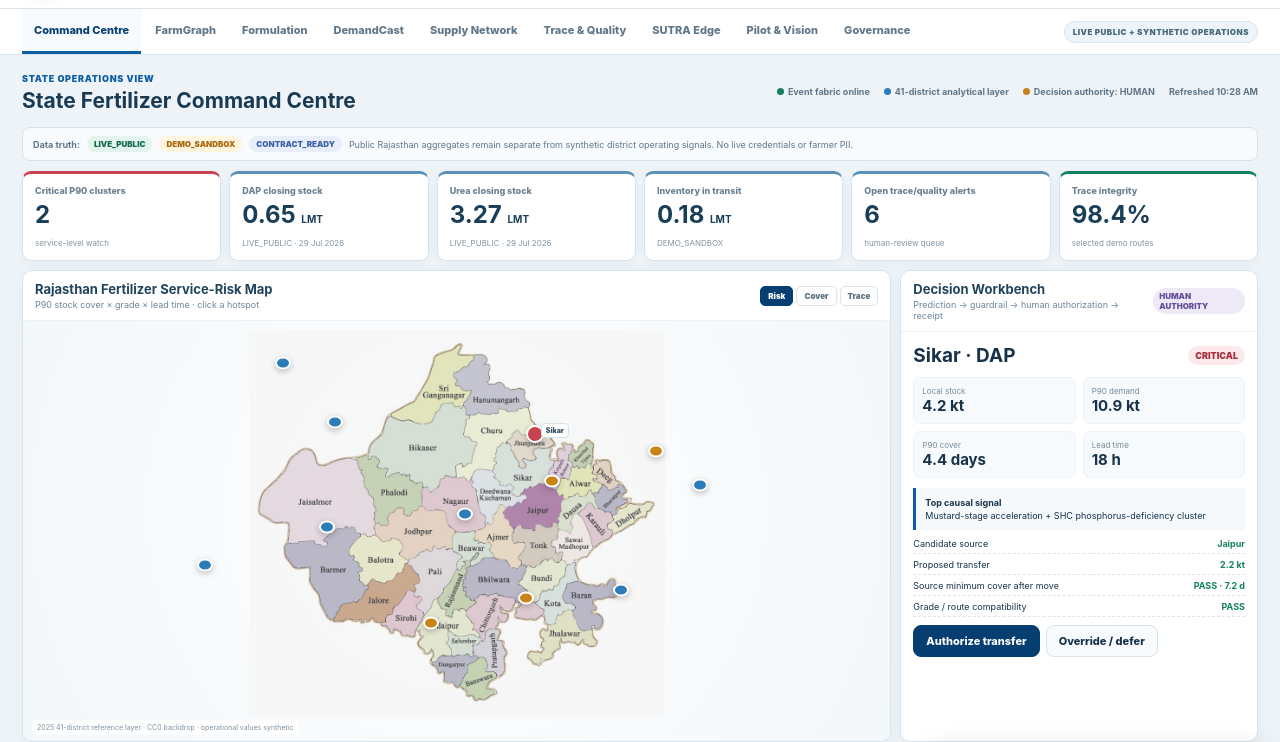
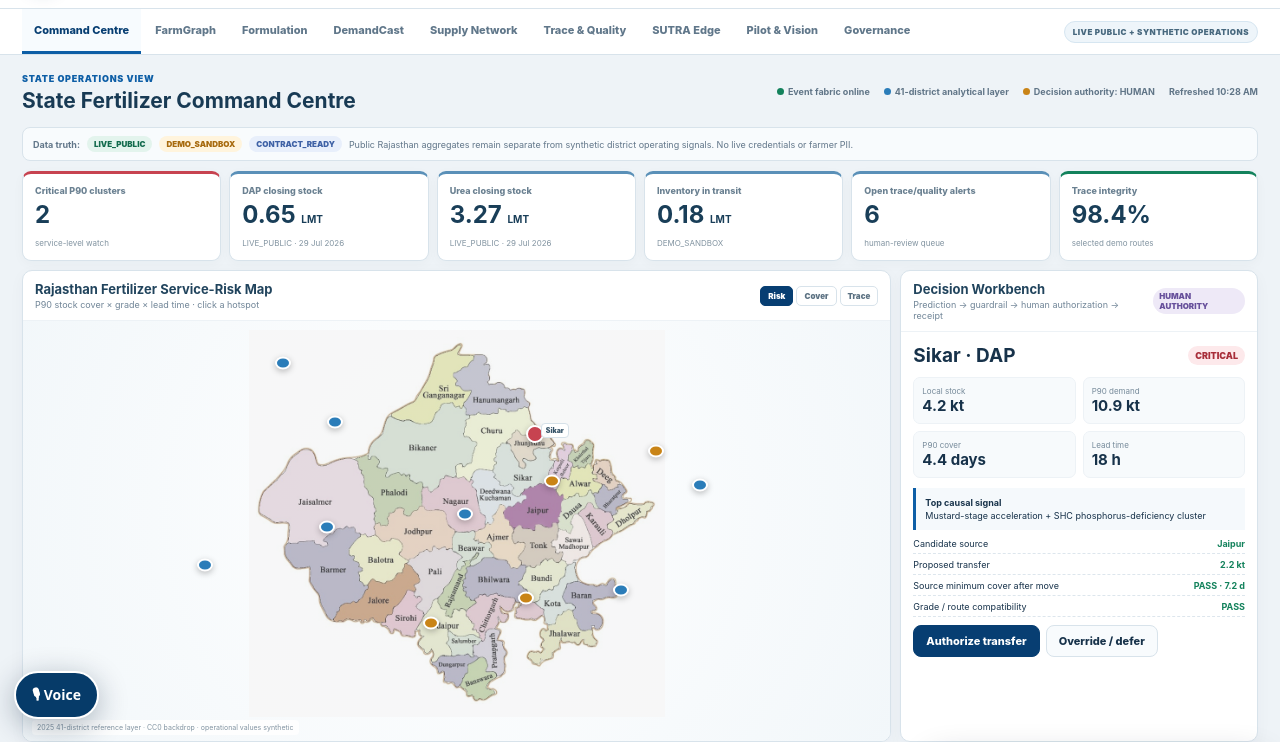
Before and after one commit to Sauravssoni/RIC-Smart-Fertilizer, a plain HTML site: page dashboard/index.html in a window 1280 px wide. Shown: the part 67-809 px from the top of the page. Drawn offline with Linux system fonts and the light colour scheme.

Commit message:
feat(ric): opt-in Oracle ASR gateway and reviewable native voice actions

```diff
--- /dev/null
+++ b/dashboard/ric-voice.js
@@ -0,0 +1,219 @@
+/* RIC Oracle Voice v0.1: opt-in, same-origin Oracle ASR, human-confirmed native action. */
+(() => {
+  "use strict";
+  if (window.__RIC_ORACLE_VOICE_LOADED__) return;
+  window.__RIC_ORACLE_VOICE_LOADED__ = true;
+  const script = document.currentScript || document.querySelector("script[data-ric-project]");
+  const project = (script && script.getAttribute("data-ric-project")) || "";
+  const endpoint = "/_ric-voice";
+  const uri = verb => endpoint + "/" + verb + (project === "farmgraph" || project === "agrisetu" ? "/" : "");
+  const config = {
+    urvara: [
+      ["Run fertilizer jury mission", ["demo","jury","mission","डेमो","प्रदर्शन","शुरू"], "#jury", "", ""],
+      ["Analyze fertilizer demand", ["demand","forecast","requirement","मांग","पूर्वानुमान"], '[data-page="demand"]', "", ""],
+      ["Review fertilizer formulation", ["fertilizer","nutrient","formulation","खाद","उर्वरक","पोषक"], '[data-page="formulation"]', "", ""],
+      ["Review stock and distribution", ["stock","supply","distribution","गोदाम","वितरण"], '[data-page="supply"]', "", ""],
+      ["Review traceability", ["trace","quality","batch","tracking","गुणवत्ता","ट्रैकिंग"], '[data-page="trace"]', "", ""]
+    ],
+    rajhaq: [
+      ["Run scheme-guidance demonstration",["demo","guide","डेमो","मार्गदर्शन"],"#guide","",""],
+      ["Open citizen scheme guidance",["scheme","eligibility","citizen","योजना","पात्रता","नागरिक"],'[data-page="citizen"]',"",""],
+      ["Open evidence controls",["evidence","document","proof","दस्तावेज","सबूत"],'[data-page="evidence"]',"",""]
+    ],
+    shwas: [
+      ["Open clinical screening demonstration",["demo","judge","screen","डेमो","जांच"],"","", "Judge Mode"],
+      ["Open triage workbench",["triage","risk","screening","जोखिम","जांच"],"",'',"Screening"],
+      ["Open referrals",["referral","hospital","board","रेफरल","अस्पताल"],"","", "Referral"]
+    ],
+    dhool: [
+      ["Analyze mine dust",["dust","intelligence","prediction","धूल","प्रदूषण"],'[data-view="intelligence"]',"",""],
+      ["Review exposure",["exposure","workers","संपर्क","मजदूर"],'[data-view="exposure"]',"",""],
+      ["Review corrective actions",["action","closure","control","कार्रवाई","नियंत्रण"],'[data-view="operations"]',"",""]
+    ],
+    sakhi: [
+      ["Find suitable women's work",["women","work","job","employment","महिला","नौकरी","काम"],"","","Women Discovery"],
+      ["Review employer safety",["safety","employer","trust","सुरक्षा","नियोक्ता"],"","","Trust & Safety"],
+      ["Review childcare and travel",["childcare","travel","transport","बच्चे","यात्रा"],"","","Care & Mobility Map"]
+    ],
+    jal: [
+      ["Open groundwater evaluator",["demo","evaluator","water","groundwater","जल","पानी"],"","/evaluator",""],
+      ["Analyze priority block",["risk","block","priority","संकट","ब्लॉक"],"","/cases/demo-block",""],
+      ["Review recharge interventions",["recharge","intervention","भूजल","रिचार्ज"],"","/cases/demo-block/interventions",""]
+    ],
+    agrisetu: [
+      ["Run AgriStack guided demo",["demo","guided","डेमो","प्रदर्शन"],"#judgeMode","/mission-control/",""],
+      ["Analyze farm records",["farmgraph","land","parcel","खसरा","जमीन","खेत"],'[data-view="farmgraph"]',"/mission-control/",""],
+      ["Review record mismatches",["care","mutation","mismatch","reconcile","अंतर","मिलान"],'[data-view="care"]',"/mission-control/",""],
+      ["Open farmer service",["farmer","citizen","किसान"],"","/farmer/",""]
+    ],
+    farmgraph: [
+      ["Open crop-health guided demo",["demo","judge","डेमो","प्रदर्शन"],"","/demo/",""],
+      ["Capture crop evidence",["camera","image","photo","disease","scan","फोटो","रोग","जांच"],"","/field/scan/",""],
+      ["Analyze suspected outbreaks",["outbreak","cluster","spread","प्रकोप","फैलाव"],"","/outbreaks/",""],
+      ["Review plot digital twins",["twin","field","farm","खेत","डिजिटल"],"","/digital-twins/",""],
+      ["Open expert KVK referral",["expert","kvk","referral","विशेषज्ञ","सलाह"],"","/support/",""]
+    ],
+    aushadhi: [
+      ["Open medicine shortage assessment",["shortage","risk","medicine","दवा","कमी","जोखिम"],"","/risk",""],
+      ["Run guided medicine rescue",["demo","guided","mission","डेमो","अभियान"],"","/dashboard","Run Guided Mission"],
+      ["Plan medicine rescue",["rescue","transfer","stock","स्टॉक","हस्तांतरण"],"","/rescue",""],
+      ["Review delivery evidence",["proof","receipt","evidence","रसीद","प्रमाण"],"","/evidence",""]
+    ],
+    agripay: [
+      ["Review invoice claims",["invoice","claim","bill","payment","बिल","भुगतान"],"","/intake",""],
+      ["Open dealer onboarding",["dealer","onboarding","registration","डीलर","पंजीकरण"],"","/onboarding",""],
+      ["Analyze financial impact",["impact","analytics","money","प्रभाव","विश्लेषण"],"","/impact",""]
+    ],
+    rajkisan: [
+      ["Discover agriculture services",["service","scheme","application","सेवा","योजना","आवेदन"],"","","Services"],
+      ["Find eligibility guidance",["eligibility","document","पात्रता","दस्तावेज"],"","","Eligibility"],
+      ["Show department analytics",["analytics","dashboard","विश्लेषण"],"","","Analytics"]
+    ],
+    taap: [
+      ["Open field heat safety",["field","worker","heat","गर्मी","मजदूर"],"","/field",""],
+      ["Review heat forecast",["forecast","risk","warning","पूर्वानुमान","चेतावनी"],"","","Forecast"],
+      ["Open protected shift planning",["shift","planning","schedule","शिफ्ट","समय"],"","","Protected Shift"]
+    ],
+    janani: [
+      ["Review maternal case and care",["case","mother","pregnancy","maternal","गर्भ","माँ","माता"],"","","Case & Care"],
+      ["Analyze referral readiness",["referral","hospital","transport","रेफरल","अस्पताल"],"","","Referral"],
+      ["Review district intelligence",["district","forecast","risk","जिला","जोखिम"],"","","Intelligence"]
+    ],
+    heritage: [
+      ["Run heritage crowd scenario",["demo","demand","recovery","डेमो","भीड़"],"","","Start guided incident replay"],
+      ["Analyze visitor load",["forecast","capacity","footfall","पर्यटक","क्षमता"],'[data-view="recovery"]',"",""],
+      ["Review conservation actions",["heritage","conservation","clean","संरक्षण","सफाई"],'[data-view="cleanliness"]',"",""]
+    ],
+    drone: [
+      ["Enter drone services MVP",["demo","prototype","start","डेमो","शुरू"],"","","Enter MVP Prototype"],
+      ["Analyze drone service demand",["demand","service","request","मांग","सेवा"],"","","Demand"],
+      ["Review drone compliance",["compliance","safety","pilot","सुरक्षा","नियम"],"","","Compliance"]
+    ]
+  };
+  const actions = config[project];
+  if (!actions) { console.warn("RIC Oracle Voice: unknown dashboard key"); return; }
+  const langOptions = [
+    ["hi","हिंदी (Hindi)"],["en","English"],["auto","Auto-detect"],
+    ["raj-marwari","मारवाड़ी · experimental Hindi-assisted"],
+    ["raj-mewari","मेवाड़ी · experimental Hindi-assisted"],
+    ["raj-dhundhari","ढूंढाड़ी · experimental Hindi-assisted"],
+    ["raj-harauti","हाड़ौती · experimental Hindi-assisted"],
+    ["raj-wagdi","वागड़ी · experimental Hindi-assisted"],
+    ["raj-bagri","बागड़ी · experimental Hindi-assisted"]
+  ];
+  function text(el, value) { if(el) el.textContent = String(value); }
+  const css = document.createElement("style");
+  css.textContent = '#ricv{position:fixed;bottom:14px;left:14px;z-index:2147483000;color:#14283c;font:14px/1.45 system-ui,Arial,sans-serif;max-width:calc(100vw - 28px)}'+
+   '#ricv *{box-sizing:border-box}#ricv button,#ricv select,#ricv textarea{font:inherit}#ricv .trigger{min-width:56px;min-height:48px;border:2px solid #fff;background:#063b69;color:white;border-radius:30px;padding:9px 16px;box-shadow:0 7px 30px #071c3550;cursor:pointer;font-weight:750}'+
+   '#ricv .pane{width:min(370px,calc(100vw - 28px));max-height:min(610px,calc(100dvh - 84px));overflow:auto;background:#fff;border:1px solid #bbccdc;border-radius:16px;box-shadow:0 12px 50px #071c3550;margin-bottom:8px;padding:16px;display:none}'+
+   '#ricv.open .pane{display:block}#ricv h2{font-size:16px!important;margin:0 0 6px!important;color:#143c60!important}#ricv small{display:block;color:#415872;font-size:11px;line-height:1.5;margin:5px 0}#ricv select,#ricv textarea{width:100%;border:1px solid #97adbe;border-radius:9px;background:white;color:#14283c;padding:9px;margin:5px 0}'+
+   '#ricv textarea{min-height:76px;resize:vertical}#ricv .controls{display:flex;flex-wrap:wrap;gap:7px;margin:9px 0}#ricv .controls button{padding:9px 11px;border-radius:9px;border:1px solid #345775;color:#133958;background:#edf5fa;cursor:pointer;min-height:42px}#ricv .controls button.primary{background:#0d527d;color:white}#ricv button:disabled{opacity:.45;cursor:not-allowed}#ricv .status{background:#eef4f8;color:#1f4057;border-radius:8px;padding:9px;font-size:12px;min-height:33px;white-space:pre-wrap}#ricv label{font-size:12px;font-weight:650;color:#284660}#ricv .consent{display:flex;gap:9px;align-items:start}#ricv .consent input{margin-top:4px;flex-shrink:0}'+
+   '@media(max-width:480px){#ricv{bottom:8px;left:8px;max-width:calc(100vw - 16px)}#ricv .pane{width:calc(100vw - 16px);max-height:calc(100dvh - 74px)}#ricv .trigger{min-height:46px}}@media print{#ricv{display:none}}';
+  document.head.appendChild(css);
+  const host = document.createElement("div");host.id="ricv";
+  host.innerHTML = '<div class="pane" role="dialog" aria-label="Syntheon Oracle voice controls" aria-modal="false">'+
+   '<h2>🎙 Oracle Voice · '+project.toUpperCase()+'</h2>'+
+   '<small>Consent-based speech input. Oracle Whisper returns an UNVERIFIED transcript; edit it before running any action. No Government decision occurs automatically.</small>'+
+   '<label for="ricv-lang">Spoken language</label><select id="ricv-lang"></select>'+
+   '<label class="consent"><input id="ricv-consent" type="checkbox"><span>I agree to send one short audio clip to Syntheon’s Oracle ASR for temporary transcription.</span></label>'+
+   '<div class="controls"><button id="ricv-record" class="primary">● Record</button><button id="ricv-stop" disabled>■ Stop</button><button id="ricv-refresh">Check Oracle</button></div>'+
+   '<label for="ricv-transcript">Review or correct transcript</label><textarea id="ricv-transcript" placeholder="Your editable transcript appears here. You can also type a command."></textarea>'+
+   '<label for="ricv-action">Approved dashboard workflow</label><select id="ricv-action"></select>'+
+   '<div class="controls"><button id="ricv-run" class="primary">Run selected native workflow</button><button id="ricv-close">Close</button></div>'+
+   '<div id="ricv-status" class="status" role="status" aria-live="polite">Checking Oracle capability…</div>'+
+   '<small>Microphone permission is requested only when you press Record. Max 14 seconds. Hindi/English supported; regional dialects are experimental Hindi-assisted decoding, not native certified ASR.</small></div>'+
+   '<button class="trigger" id="ricv-open" aria-label="Open Oracle voice assistant" aria-expanded="false">🎙 Voice</button>';
+  const get=(id)=>host.querySelector("#"+id), setStatus=(msg)=>text(get("ricv-status"),msg);
+  const lng=get("ricv-lang"), act=get("ricv-action"), open=get("ricv-open");
+  langOptions.forEach(([value,label])=>{const o=document.createElement("option");o.value=value;o.textContent=label;lng.appendChild(o)});
+  const opt=document.createElement("option");opt.value="auto";opt.textContent="Detect from transcript";act.appendChild(opt);
+  actions.forEach((item,i)=>{const o=document.createElement("option");o.value=String(i);o.textContent=item[0];act.appendChild(o)});
+  function normalize(s){return String(s||"").toLocaleLowerCase().trim().replace(/\s+/g," ")}
+  function matches(item,s){const norm=normalize(s);return item[1].some(x=>norm.includes(normalize(x)))}
+  function guessed(textValue){const q=normalize(textValue);if(!q)return -1;const ix=actions.findIndex(a=>matches(a,q));return ix}
+  function updateGuess(){const ix=guessed(get("ricv-transcript").value);if(act.value==="auto"){setStatus(ix>=0?"Suggested action: "+actions[ix][0]+". Verify and press Run.":"Transcript ready; choose a supported workflow from the list or rephrase.");}}
+  get("ricv-transcript").addEventListener("input",updateGuess);
+  async function checkCapability(){
+    try {const r=await fetch(uri("capabilities"),{method:"GET",cache:"no-store",credentials:"same-origin"});
+      if(!r.ok)throw Error("gateway HTTP "+r.status);
+      const j=await r.json();setStatus(j.available?"Oracle ASR online. Consent and tap Record.":"Oracle reached but Whisper unavailable. Typed commands remain usable.");
+      return !!j.available;
+    } catch(e){setStatus("Oracle voice gateway unavailable: "+String(e.message||e)+". Typed commands still work.");return false;}
+  }
+  let recorder=null, stream=null, chunks=[], clipTimer=null, active=false;
+  function release(){if(clipTimer){clearTimeout(clipTimer);clipTimer=null;}if(stream){stream.getTracks().forEach(t=>t.stop());stream=null;}}
+  function state(recording){active=recording;get("ricv-record").disabled=recording;get("ricv-stop").disabled=!recording;}
+  async function record(){
+    if(active)return;
+    if(!get("ricv-consent").checked){setStatus("Recording blocked: explicit consent is required.");return;}
+    if(!window.isSecureContext || !navigator.mediaDevices?.getUserMedia || !window.MediaRecorder){setStatus("Microphone API unavailable. Use HTTPS and a modern browser, or type a command.");return;}
+    if(!(await checkCapability()))return;
+    try {
+      stream=await navigator.mediaDevices.getUserMedia({audio:{echoCancellation:true,noiseSuppression:true},video:false});
+      const formats=["audio/webm;codecs=opus","audio/mp4","audio/webm","audio/ogg;codecs=opus"];
+      const mime=formats.find(m=>MediaRecorder.isTypeSupported(m))||"";
+      recorder=new MediaRecorder(stream,mime?{mimeType:mime}:undefined);chunks=[];
+      recorder.ondataavailable=e=>{if(e.data?.size)chunks.push(e.data)};
+      recorder.onerror=()=>{setStatus("Recording failed; retry or type.");release();state(false)};
+      recorder.onstop=async()=>{const blob=new Blob(chunks,{type:recorder?.mimeType||mime||"audio/webm"});chunks=[];release();state(false);await transcribe(blob)};
+      recorder.start(250);state(true);setStatus("Recording… speak clearly. Automatically stops at 14 seconds.");
+      clipTimer=setTimeout(stop,14000);
+    }catch(e){release();state(false);setStatus(e.name==="NotAllowedError"?"Microphone denied. Enable it in browser site settings and retry.":"Microphone error: "+String(e.name||e.message||e))}
+  }
+  function stop(){if(recorder&&recorder.state==="recording"){setStatus("Preparing audio…");recorder.stop()}else{release();state(false)}}
+  async function transcribe(blob){
+    if(blob.size<200){setStatus("No audio received. Please record again.");return;}
+    if(blob.size>2500000){setStatus("Clip exceeded Oracle's 2.5 MB maximum. Please record a shorter clip.");return;}
+    const lang=lng.value;
+    const mime=blob.type.includes("mp4")?"audio/mp4":blob.type.includes("ogg")?"audio/ogg":"audio/webm";
+    const ext=mime==="audio/mp4"?"m4a":mime==="audio/ogg"?"ogg":"webm";
+    const fd=new FormData();fd.append("file",blob,"ric_voice."+ext);
+    setStatus("Transcribing through Oracle Whisper… audio is not saved by this app.");
+    const controller=new AbortController();const timer=setTimeout(()=>controller.abort(),150000);
+    try{
+      const r=await fetch(uri("transcribe")+"?consent=true&lang="+encodeURIComponent(lang),{method:"POST",body:fd,signal:controller.signal,credentials:"same-origin",cache:"no-store"});
+      let j={};try{j=await r.json()}catch{}
+      if(!r.ok){throw Error("Oracle HTTP "+r.status+" "+String(j.detail||""));}
+      const word=String(j.text||"").slice(0,1000);
+      if(!word){setStatus("Oracle detected no usable speech. Retry or type.");return}
+      get("ricv-transcript").value=word;act.value="auto";updateGuess();
+      const k=guessed(word);
+      setStatus("Oracle transcription received (UNVERIFIED). Review the text"+(k>=0?" and proposed native workflow: "+actions[k][0]:"; choose a workflow")+".");
+    }catch(e){setStatus("Transcription failed or timed out: "+String(e.message||e)+". No workflow was executed. You can type the command.");}
+    finally{clearTimeout(timer)}
+  }
+  function visible(el){const r=el.getBoundingClientRect();return r.width>0&&r.height>0&&getComputedStyle(el).visibility!=="hidden"&&!el.disabled}
+  function findNativeByText(phrase){
+    const q=normalize(phrase);
+    const els=Array.from(document.querySelectorAll('button,a,[role="button"]')).filter(visible);
+    return els.find(x=>normalize(x.textContent).includes(q))||null;
+  }
+  function run(){
+    const content=get("ricv-transcript").value.trim();if(!content){setStatus("No transcript. Speak or type what you want to do.");return;}
+    const idx=act.value==="auto"?guessed(content):Number(act.value);
+    if(idx<0||idx>=actions.length){setStatus("No safe matching action. Choose a native workflow explicitly; nothing was executed.");return;}
+    const a=actions[idx],selector=a[2],route=a[3],button=a[4];
+    // Only allow fixed built-in routes and known controls. Never build navigation from transcript.
+    if(route&&location.pathname.replace(/\/$/,"")!==route.replace(/\/$/,"")){
+      setStatus("Opening native "+a[0]+" page; use its own controls for analysis.");
+      location.assign(route);
+      return;
+    }
+    const el=(selector&&document.querySelector(selector))||(button&&findNativeByText(button));
+    if(el&&visible(el)){el.click();setStatus("Native dashboard workflow opened: "+a[0]+". Inspect its actual results and status.");host.classList.remove("open");open.setAttribute("aria-expanded","false");}
+    else if(route){setStatus("Native "+a[0]+" page is already open. Use its workflow controls; no simulated results were created.");}
+    else{setStatus("Native control not currently visible for "+a[0]+". Navigate to that module manually; no false analysis was created.");}
+  }
+  const init=()=>{
+    document.body.appendChild(host);
+    open.addEventListener("click",()=>{const shown=host.classList.toggle("open");open.setAttribute("aria-expanded",String(shown));if(shown)checkCapability()});
+    get("ricv-close").addEventListener("click",()=>host.classList.remove("open"));
+    get("ricv-record").addEventListener("click",record);
+    get("ricv-stop").addEventListener("click",stop);
+    get("ricv-refresh").addEventListener("click",checkCapability);
+    get("ricv-run").addEventListener("click",run);
+    document.addEventListener("visibilitychange",()=>{if(document.hidden&&active)stop()});
+    window.addEventListener("pagehide",release);
+  };
+  if(document.readyState==="loading")document.addEventListener("DOMContentLoaded",init,{once:true});else init();
+})();
```
Also changed, not shown: dashboard/index.html (+2 -1 lines), vercel.json.
